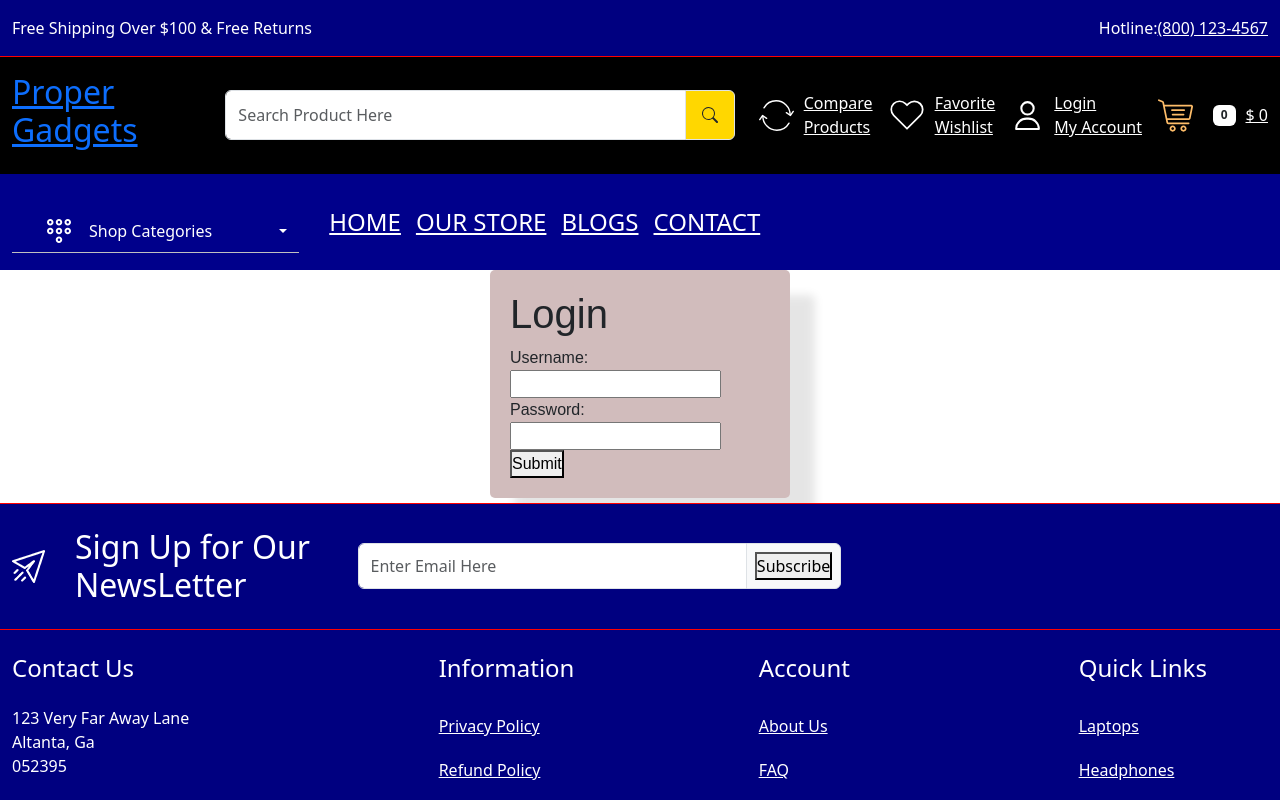
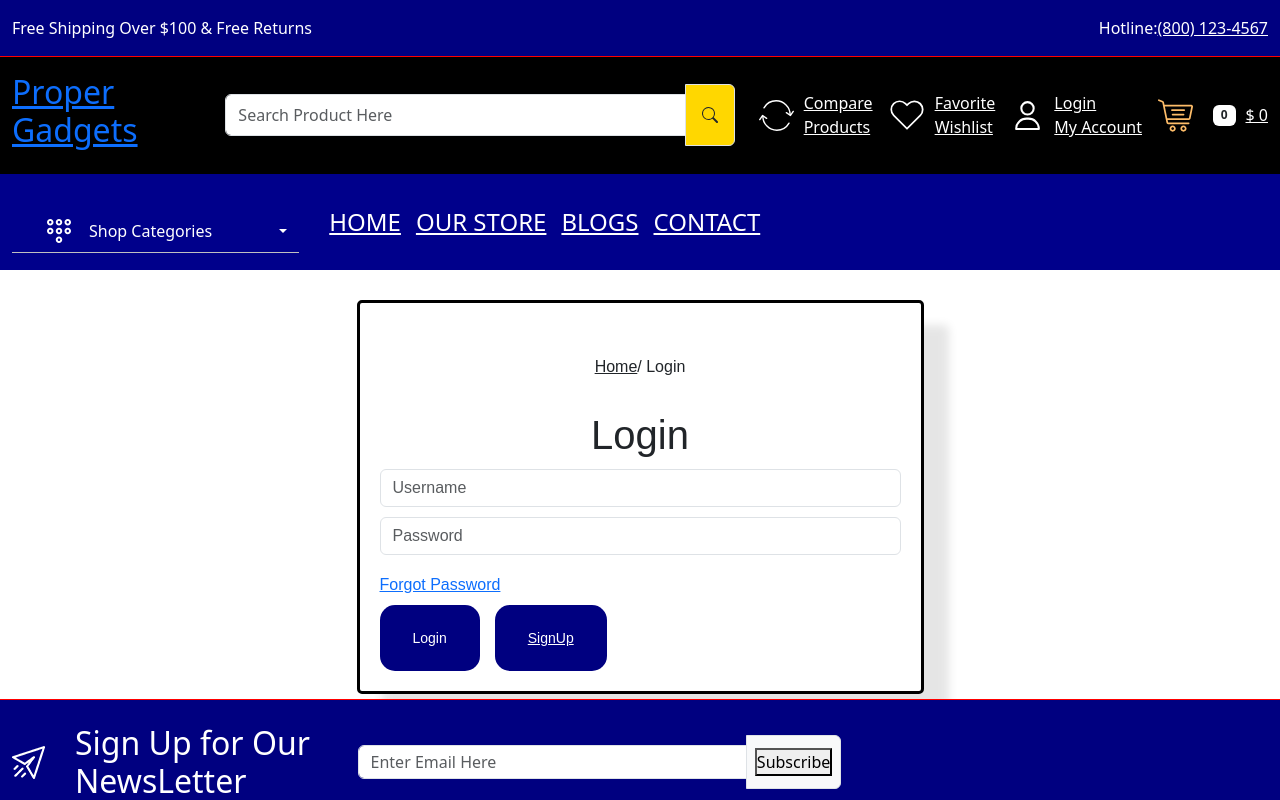
Before and after one commit to loltee/Capstone, a React (Vite) app: page /login in a window 1280 px wide. Shown: the top 800 px of the page. Built offline with nearby package versions, Linux system fonts and the light colour scheme.

Commit message:
Updated the login page

```diff
--- a/src/components/Login.jsx
+++ b/src/components/Login.jsx
@@ -1,6 +1,9 @@
 import React, { useState } from "react";
+import { Link } from "react-router-dom";
 
 import { useNavigate } from "react-router-dom";
+import Breadcrumb from "./Breadcrumb";
+import Meta from "./meta";
 
 function Login({ token, setToken }) {
   const [error, setError] = useState("");
@@ -35,29 +38,44 @@ function Login({ token, setToken }) {
   }
   return (
     <div className="Login">
+      <Meta title={"Login"} />
+      <Breadcrumb title="Login" />
+
+      <div className="login-wrapper py -5 home-wrapper-2">
+        <div className="row">
+          <div className="col-12">
+            <div className="login-card"></div>
+          </div>
+        </div>
+      </div>
       <h1>Login</h1>
+      <form action="">
+        <div>
+          <input
+            type="username"
+            name="username"
+            placeholder="Username"
+            className="form-control"
+          />
+        </div>
+        <div>
+          <input
+            type="password"
+            name="password"
+            placeholder="Password"
+            className="form-control"
+          />
+        </div>
+        <div>
+          <Link to="/forgot-password">Forgot Password</Link>
+          <div className="d-flex juistify-content-center gap-15 align-items-center">
+            <button className="button border-0">Login</button>
+            <Link className="button">SignUp</Link>
+          </div>
+        </div>
+      </form>
       {successMessage && <p>{successMessage}</p>}
       {error && <p>{error}</p>}
-      <form onSubmit={handleSubmit}>
-        <label>
-          Username:{" "}
-          <input
-            value={username}
-            onChange={(e) => setUsername(e.target.value)}
-          />
-        </label>
-        <label>
-          Password:{" "}
-          <input
-            type="password"
-            value={password}
-            onChange={(e) => {
-              setPassword(e.target.value);
-            }}
-          />
-        </label>
-        <button>Submit</button>
-      </form>
     </div>
   );
 }
--- a/src/index.css
+++ b/src/index.css
@@ -6,18 +6,28 @@
 .Login {
   font-family: Arial, Helvetica, sans-serif;
   background-color: #be7676;
-
-  width: 300px;
-  margin: 0 auto;
   padding: 20px;
-  background-color: #d1bcbc;
+  background-color: white;
+  width: 567px;
+  margin: 30px auto;
   box-shadow: 25px 25px 10px rgba(0, 0, 0, 0.1);
   border-radius: 5px;
   text-align: center;
   display: block;
   text-align: left;
   margin-bottom: 5px;
+  border-color: black;
+  border-style: solid;
+  line-height: 40px;
 }
+.Login h1 {
+  text-align: center;
+}
+.form-control {
+  margin-top: 10px;
+  margin-bottom: 10px;
+}
+
 .shopping-cart-container {
   max-width: 400px;
   margin: 10%;
```
